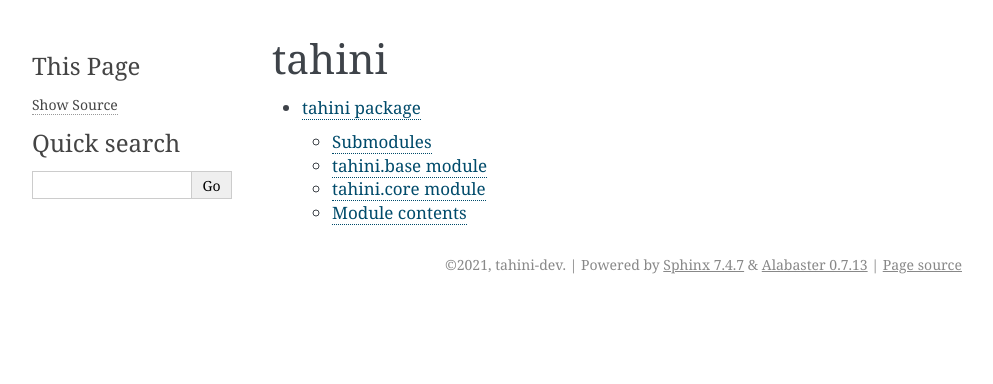
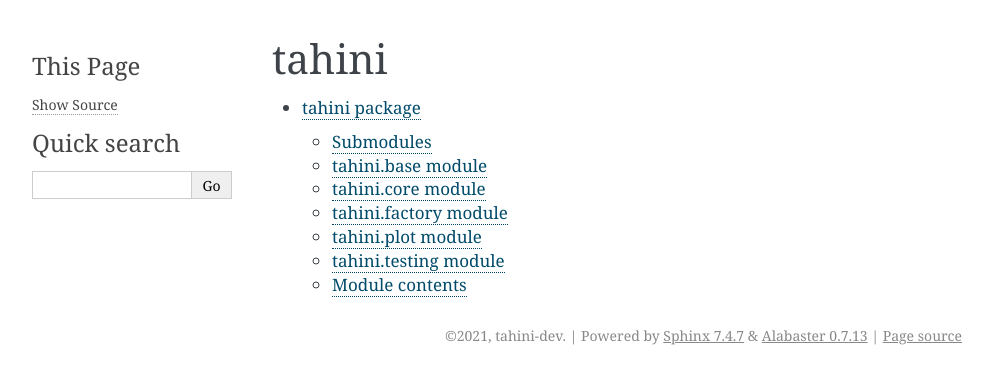
Before and after one commit to tahini-dev/tahini, a Sphinx documentation site: the page built from docs/modules.rst, in a window 1280 px wide. Shown: the top 384 px of the page, without its empty margins (148-1141 px from the left). Built offline with Sphinx 7.4.7, drawn with Linux system fonts in a browser that asks for light colours.

Commit message:
update docs

```diff
--- a/docs/tahini.rst
+++ b/docs/tahini.rst
@@ -20,6 +20,30 @@ tahini.core module
    :undoc-members:
    :show-inheritance:
 
+tahini.factory module
+---------------------
+
+.. automodule:: tahini.factory
+   :members:
+   :undoc-members:
+   :show-inheritance:
+
+tahini.plot module
+------------------
+
+.. automodule:: tahini.plot
+   :members:
+   :undoc-members:
+   :show-inheritance:
+
+tahini.testing module
+---------------------
+
+.. automodule:: tahini.testing
+   :members:
+   :undoc-members:
+   :show-inheritance:
+
 Module contents
 ---------------
 
```
